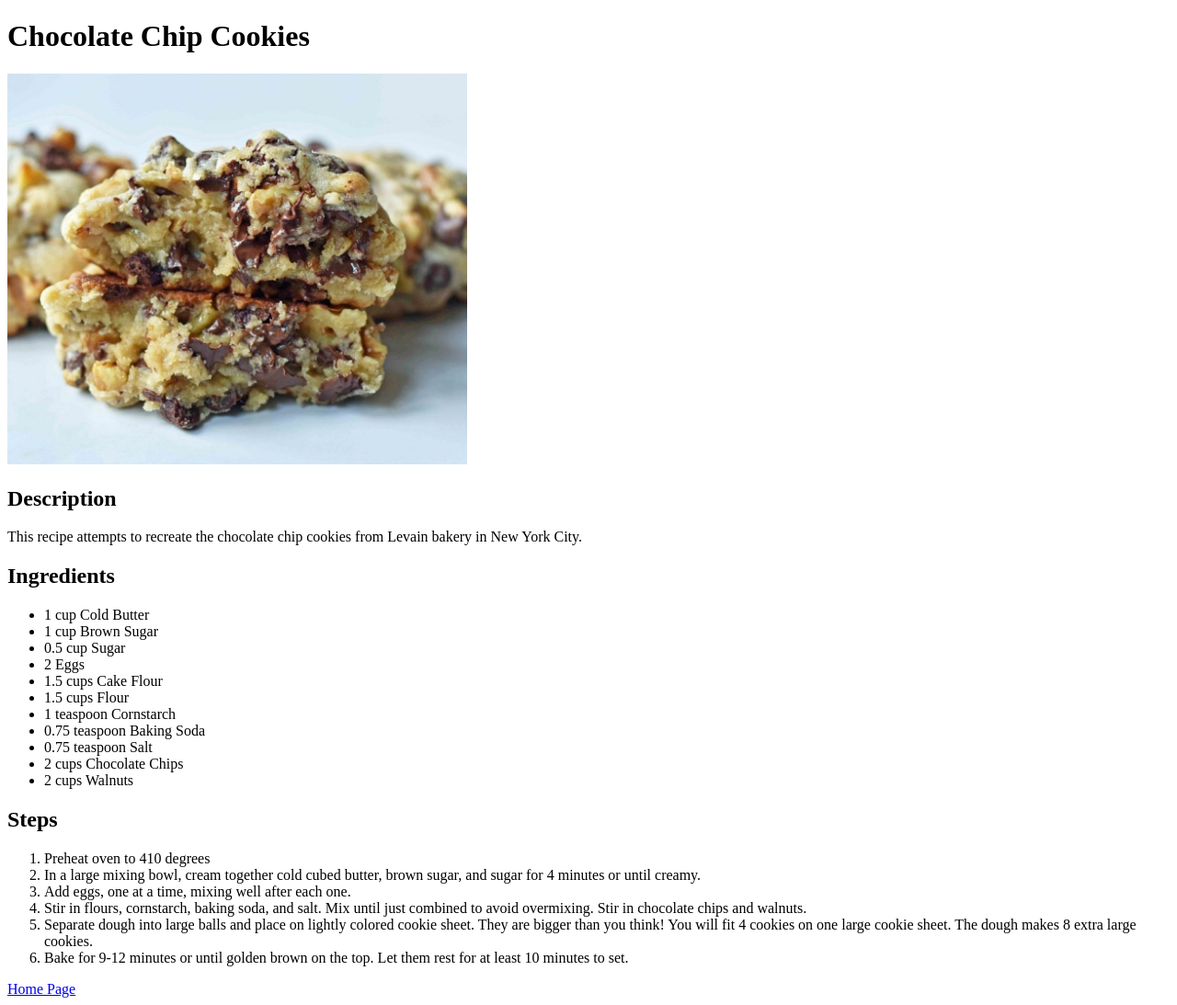
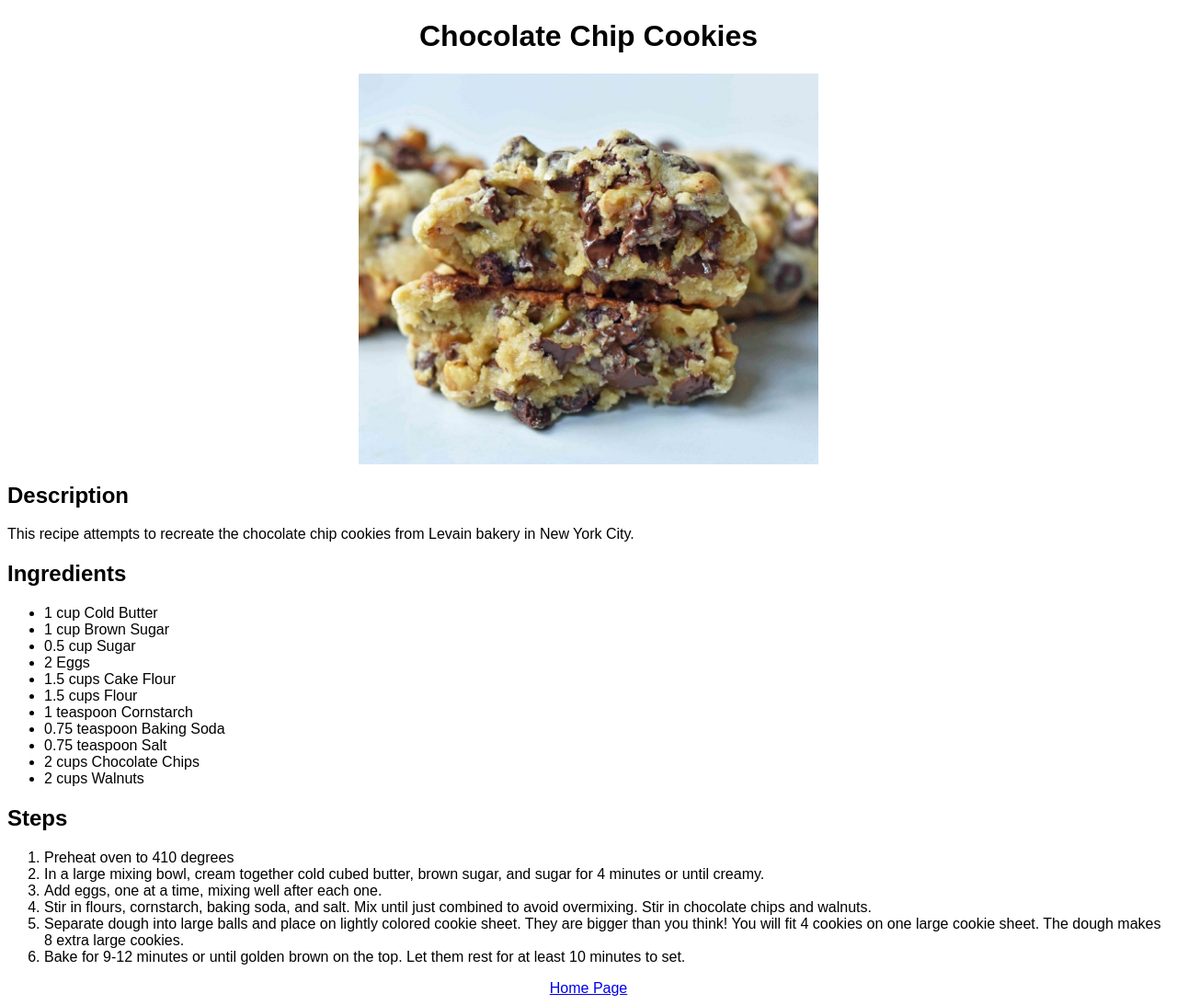
Before and after one commit to jli853/odin-recipes, a plain HTML site: page recipes/chocolatechipcookie.html in a window 1280 px wide. Shown: the whole page at 92% size. Drawn offline with Linux system fonts and the light colour scheme.

Commit message:
Center recipe page title, img and home link

```diff
--- a/recipes/chocolatechipcookie.html
+++ b/recipes/chocolatechipcookie.html
@@ -3,11 +3,12 @@
     <head>
         <meta charset="UTF-8">
         <title> Chocolate Chip Cookies </title>
+        <link rel="stylesheet" href="../styles.css">
     </head>
 
     <body>
-        <h1>Chocolate Chip Cookies</h1>
-        <img src="../recipes/images/chocochipcookie.jpg" width="500" alt="Chocolate Chip Cookie Photo">
+        <h1 class="food-title">Chocolate Chip Cookies</h1>
+        <img class="food-image" src="../recipes/images/chocochipcookie.jpg" alt="Chocolate Chip Cookie Photo">
 
         <h2>Description</h2>
         <p>
@@ -40,6 +41,6 @@
             <li>Bake for 9-12 minutes or until golden brown on the top. Let them rest for at least 10 minutes to set.</li>
         </ol>
 
-        <a href="../index.html">Home Page</a>
+        <a class="return-home" href="../index.html">Home Page</a>
     </body>
 </html>
--- a/styles.css
+++ b/styles.css
@@ -0,0 +1,19 @@
+* {
+    font-family: sans-serif;
+}
+
+.food-title {
+    text-align: center;
+}
+
+.food-image {
+    display: block;
+    margin-left: auto;
+    margin-right: auto;
+    width: 500px;
+}
+
+.return-home {
+    display: block;
+    text-align: center;
+}
```
Also changed, not shown: index.html (+2 -2 lines), recipes/creamymushroompasta.html (+4 -3 lines).
